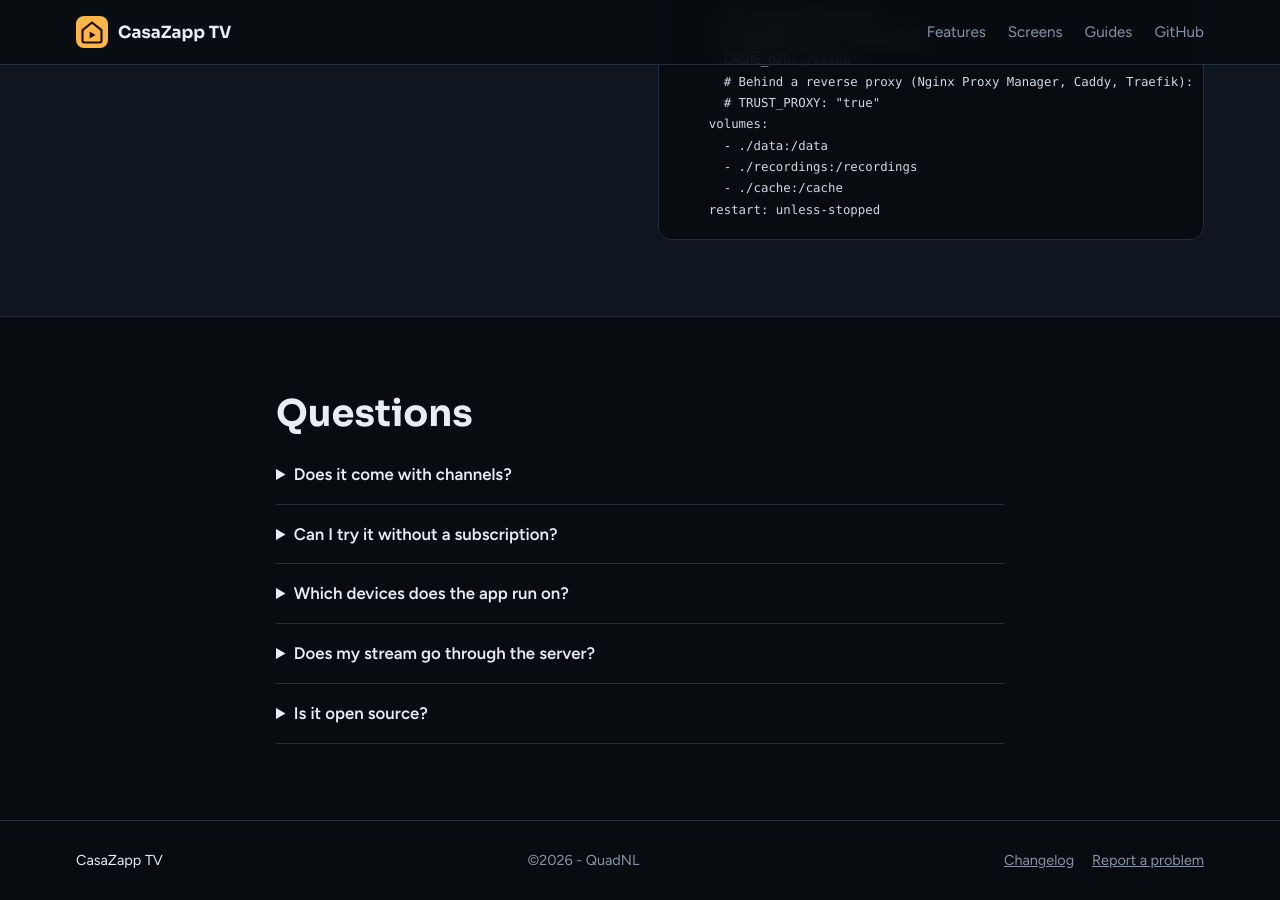
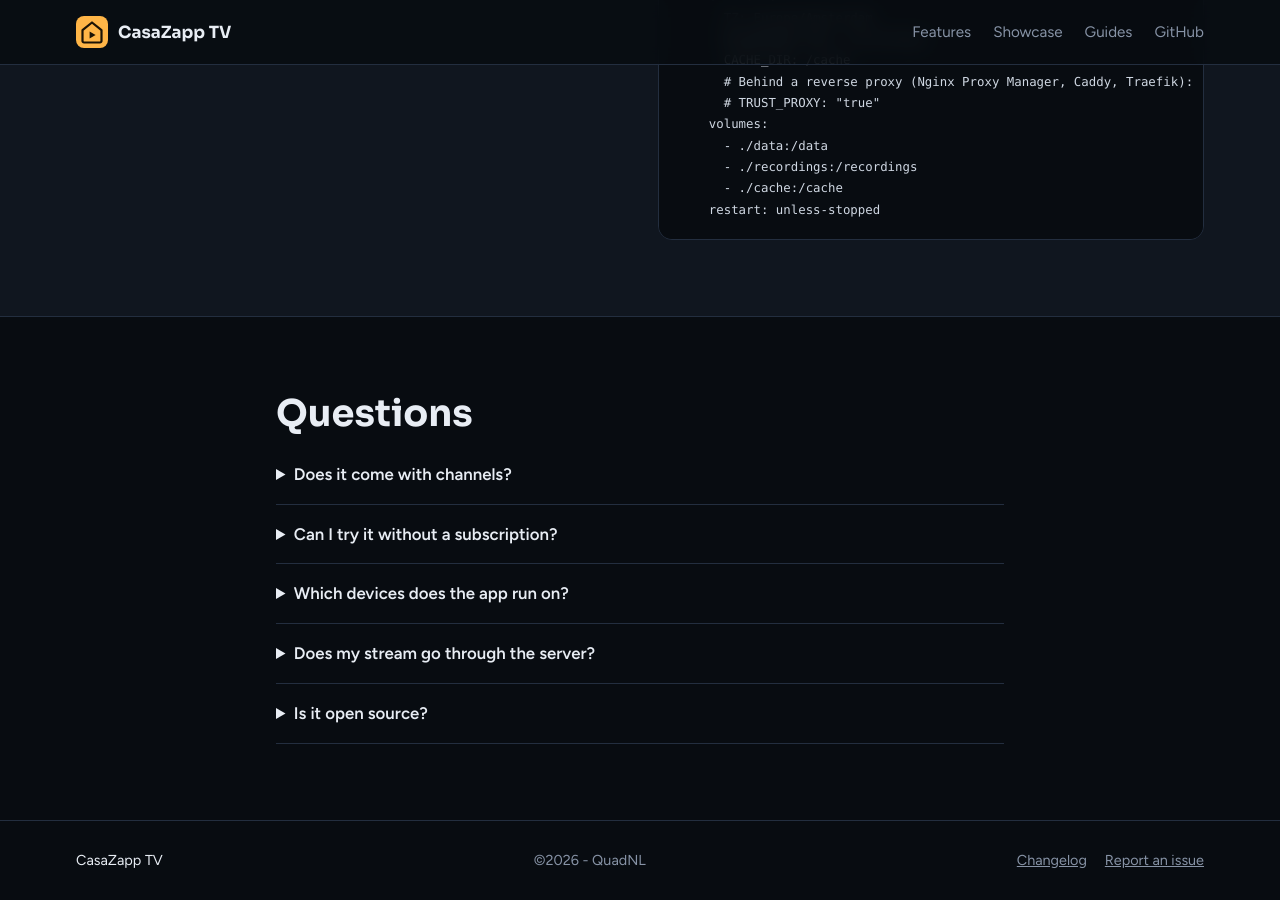
Before and after one commit to QuadNL/CasaZapp-TV-release, a Jekyll site: the page built from index.html, in a window 1280 px wide and 900 px high, scrolled down 2678 px. Built offline with Jekyll 4.4.1, drawn with Linux system fonts in a browser that asks for light colours.

Commit message:
Rename 'Screens' link to 'Showcase' and update footer text

```diff
--- a/_layouts/default.html
+++ b/_layouts/default.html
@@ -44,7 +44,7 @@
       </a>
       <nav class="links" aria-label="Site">
         <a href="{{ '/#features' | relative_url }}">Features</a>
-        <a href="{{ '/#screens' | relative_url }}">Screens</a>
+        <a href="{{ '/#screens' | relative_url }}">Showcase</a>
         <a href="{{ '/docs/server.html' | relative_url }}">Guides</a>
         <a href="{{ site.repo }}">GitHub</a>
       </nav>
@@ -61,7 +61,7 @@
       <span class="muted">{{ site.data.home.footer }}</span>
       <span class="foot-links">
         <a href="{{ '/CHANGELOG.html' | relative_url }}">Changelog</a>
-        <a href="{{ site.repo }}/issues/new/choose">Report a problem</a>
+        <a href="{{ site.repo }}/issues/new/choose">Report an issue</a>
       </span>
     </div>
   </footer>
```
